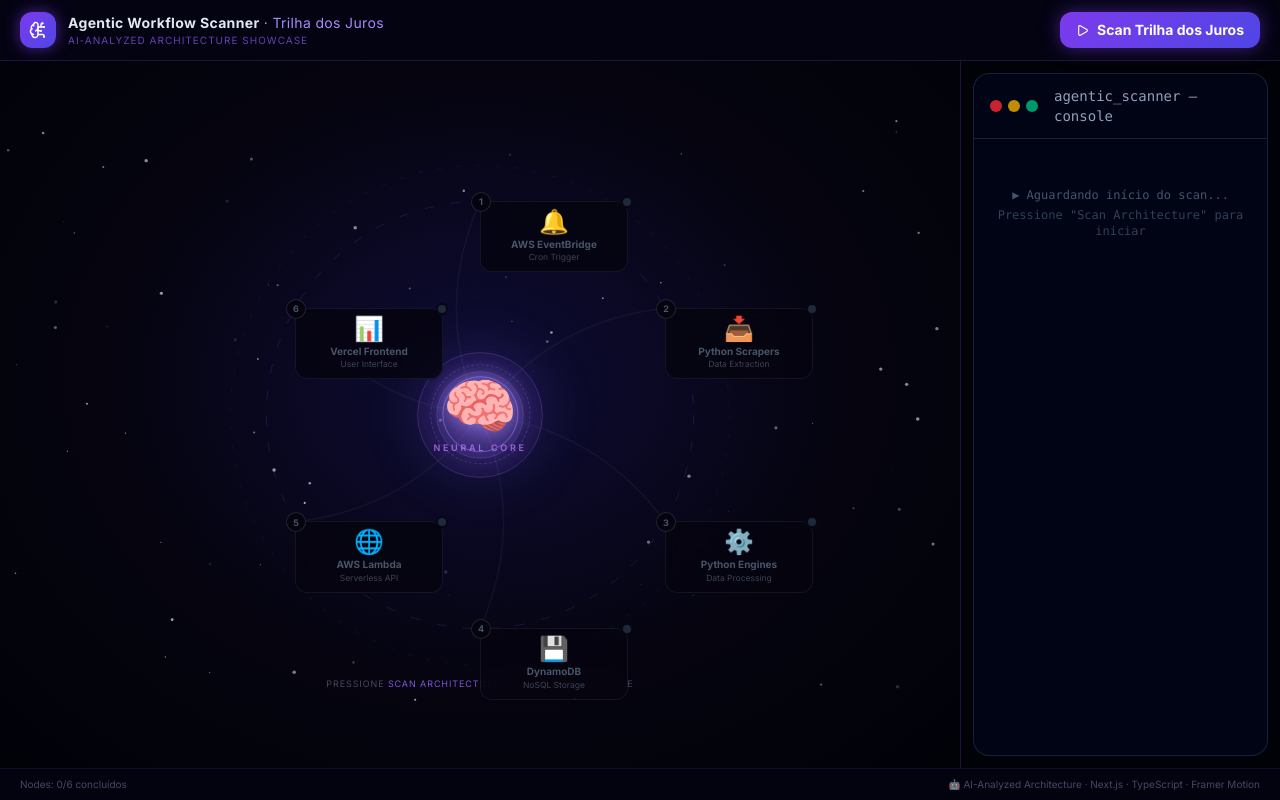
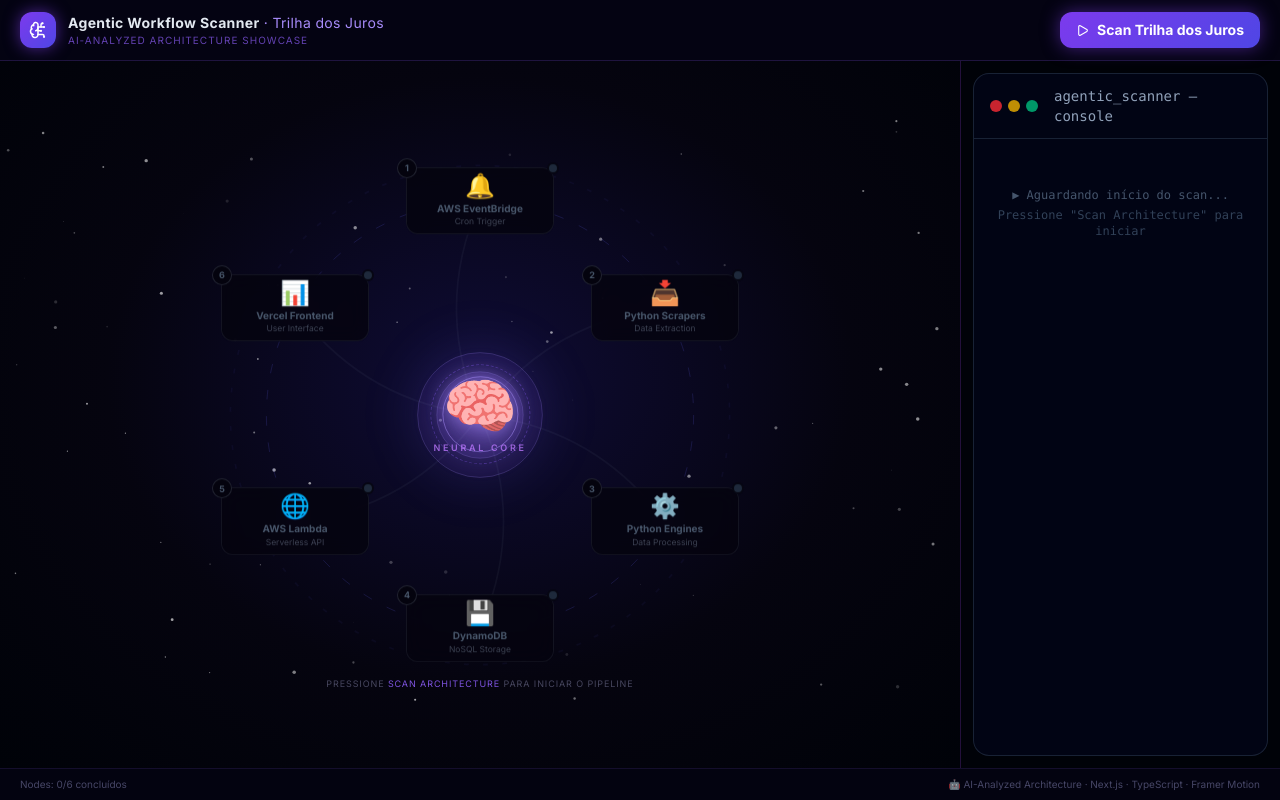
Before and after one commit to EricMacedo10/agentic-scanner-showcase, a Next.js app: page / in a window 1280 px wide. Built offline with nearby package versions, Linux system fonts and the light colour scheme.

Commit message:
fix: correct Framer Motion transform origin bug that caused node off-centering and overlap

```diff
--- a/src/components/neural/NeuralScanner.tsx
+++ b/src/components/neural/NeuralScanner.tsx
@@ -296,14 +296,13 @@
           return (
             <motion.div
               key={node.id}
-              initial={{ opacity: 0, scale: 0.4 }}
-              animate={{ opacity: 1, scale: 1 }}
+              initial={{ opacity: 0, scale: 0.4, x: "-50%", y: "-50%" }}
+              animate={{ opacity: 1, scale: 1, x: "-50%", y: "-50%" }}
               transition={{ delay: (node.step ?? (i + 1)) * 0.1, type: "spring", stiffness: 160, damping: 14 }}
               className="absolute"
               style={{
                 left: `${leftPct}%`,
                 top:  `${topPct}%`,
-                transform: "translate(-50%, -50%)",
                 zIndex: 20,
               }}
             >
@@ -331,8 +330,8 @@
                 transition={{ duration: 0.9, repeat: isRunning ? Infinity : 0 }}
                 className="relative rounded-xl border text-center cursor-default"
                 style={{
-                  width: "clamp(80px, 20vw, 148px)",
-                  padding: "8px 6px",
+                  width: "clamp(70px, 17vw, 148px)",
+                  padding: "6px 4px",
                   borderColor: isActive ? `${node.color}90` : "rgba(148,163,184,0.1)",
                   background: isActive
                     ? `linear-gradient(135deg, ${node.color}20 0%, rgba(5,4,15,0.96) 100%)`
@@ -373,7 +372,7 @@
                 />
 
                 {/* Icon */}
-                <div className="text-2xl mb-1 leading-none">{node.icon}</div>
+                <div className="text-xl sm:text-2xl mb-1 leading-none">{node.icon}</div>
 
                 {/* Label */}
                 <p
@@ -388,7 +387,7 @@
                 </p>
 
                 {/* Sub */}
-                <p style={{ fontSize: "clamp(7px, 1.8vw, 8.5px)", marginTop: 2, color: "rgba(148,163,184,0.4)", lineHeight: 1.3 }}>
+                <p style={{ fontSize: "clamp(6.5px, 1.5vw, 8.5px)", marginTop: 2, color: "rgba(148,163,184,0.4)", lineHeight: 1.3 }}>
                   {node.sub}
                 </p>
               </motion.div>
```
